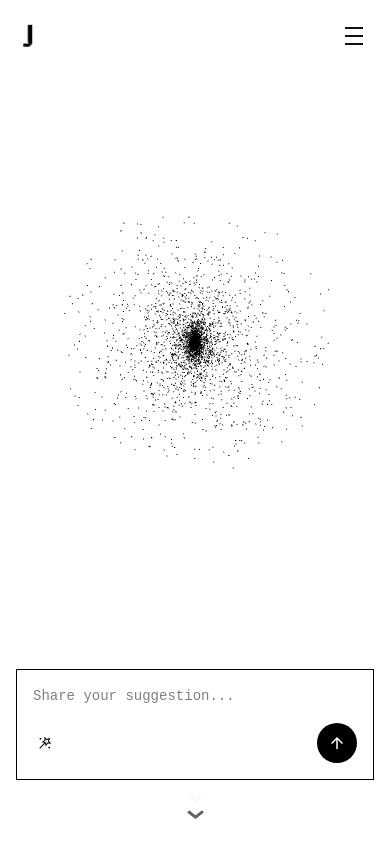
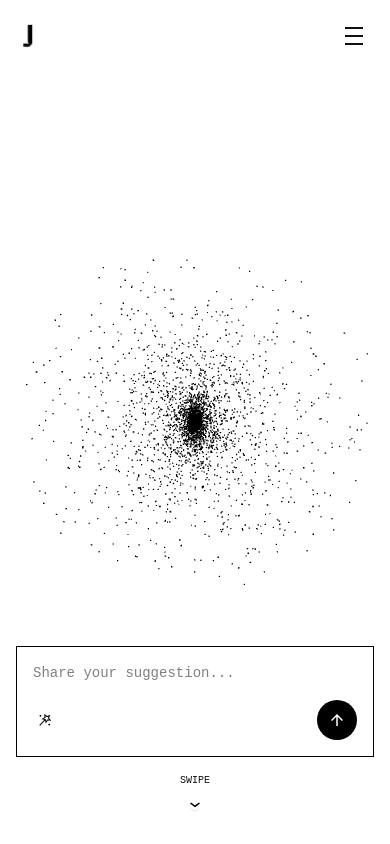
Before and after one commit to reecen9696/jarvisui-v4, a React (Create React App) app: page / in a window 390 px wide. Built offline with nearby package versions, Linux system fonts and the light colour scheme.

Commit message:
mobile ready

```diff
--- a/src/components/BottomNavbar.tsx
+++ b/src/components/BottomNavbar.tsx
@@ -1,5 +1,5 @@
 import React from "react";
-import { ReactComponent as Logo } from "../assets/logo/logo.svg";
+import { ReactComponent as Logo } from "../assets/logo/logoblack.svg";
 
 const BottomNavbar: React.FC = () => {
   return (
--- a/src/components/sections/SectionOne.tsx
+++ b/src/components/sections/SectionOne.tsx
@@ -1,18 +1,35 @@
-import React from "react";
+import React, { useRef, useEffect } from "react";
 import ChatBox from "../ChatBox";
 import GlobeAnimation from "../GlobeAnimation";
 import Lottie from "lottie-react";
 import scrollAnimation from "../../assets/lottie/scroll.json";
 
 const SectionOne: React.FC = () => {
+  const lottieRef = useRef<any>(null);
+
+  useEffect(() => {
+    if (lottieRef.current) {
+      lottieRef.current.setSpeed(0.5); // Slow down to 50% speed
+    }
+  }, []);
+
   return (
     <div className="snap-section">
-      <div className="flex flex-col justify-end h-full p-4 md:p-8 jusify-center ">
+      <div className="relative flex flex-col justify-end h-full p-4 md:p-0 ">
+        {/* Background GlobeAnimation */}
+        <div className="absolute inset-0 flex items-center justify-center">
           <GlobeAnimation />
-        <div className="w-full md:mb-0 md:w-1/3 md:mx-auto">
+        </div>
+
+        {/* Foreground content */}
+        <div className="relative z-10 w-full md:w-1/3 md:mx-auto">
           <ChatBox />
-          <div className="w-8 h-8 mx-auto mt-4">
+          <div className="text-stat-label flex justify-center items-center flex-col mt-4">
+            <p className="block md:hidden">SWIPE</p>
+            <p className="hidden md:block">SCROLL</p>
+            <div className="w-10 h-10">
               <Lottie
+                lottieRef={lottieRef}
                 animationData={scrollAnimation}
                 loop={true}
                 autoplay={true}
@@ -21,6 +38,7 @@ const SectionOne: React.FC = () => {
           </div>
         </div>
       </div>
+    </div>
   );
 };
 
```
Also changed, not shown: src/assets/lottie/scroll.json (+1 -1 lines), src/assets/logo/logoblack.svg (added). Lines whose indentation alone changed are shown as unchanged.
